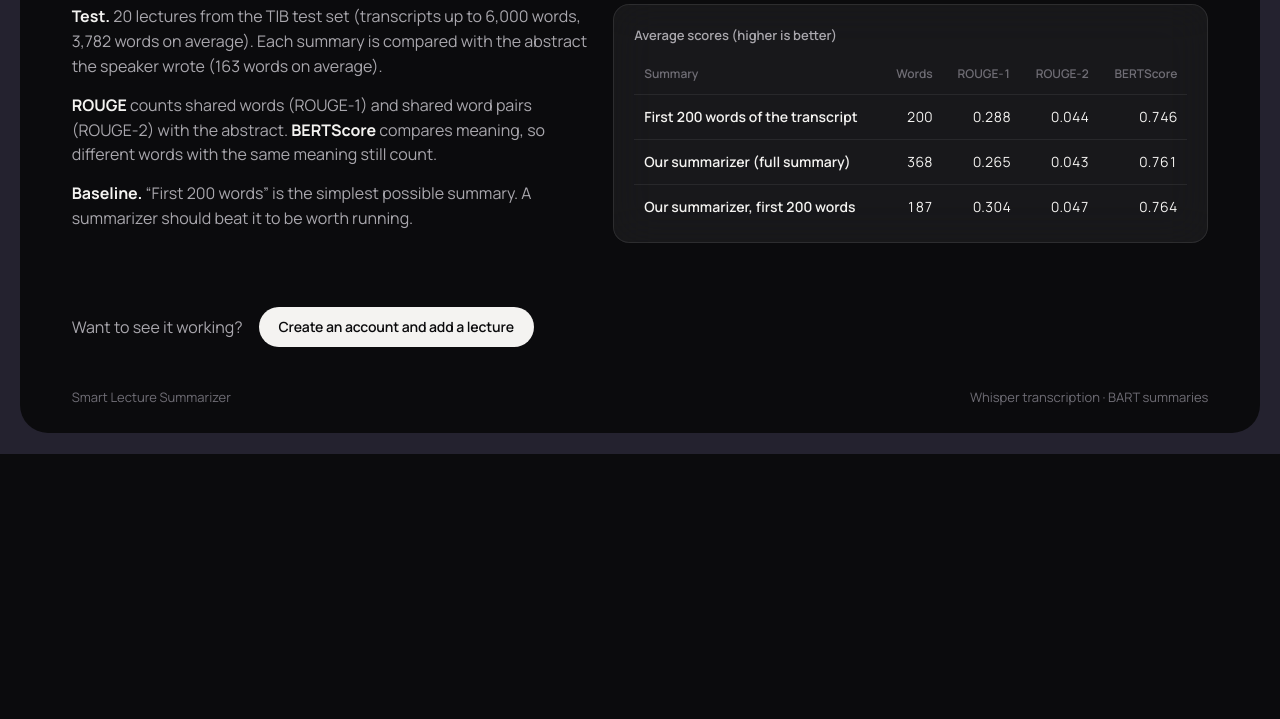
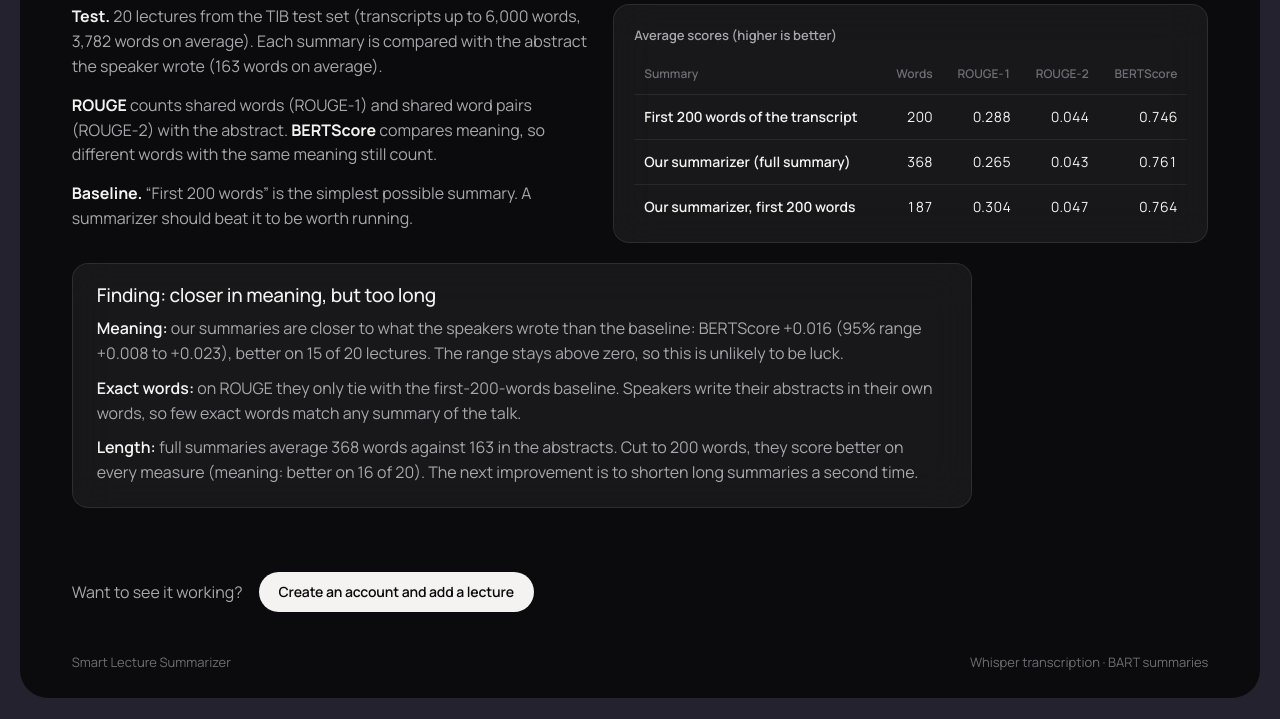
Before and after one commit to SHIMON1234567890/Smart_Lecture_Summarizer---Copy, a Flask app: page /models in a window 1280 px wide. Shown: the part 2005-2724 px from the top of the page. Before the commit the page ends 2459 px from the top, so only its background shows below. Run offline with Flask 3, Linux system fonts and the light colour scheme.

Commit message:
Models page: add the summary evaluation finding
Co-Authored-By: Claude Opus 5.5 <noreply@anthropic.com>

```diff
--- a/app/templates/models.html
+++ b/app/templates/models.html
@@ -126,7 +126,16 @@
                 </table>
             </div>
         </div>
-        {% if summary_finding %}<div class="finding glass"><h3>Finding</h3>{{ summary_finding }}</div>{% endif %}
+        {% if summary_eval.app_minus_lead %}
+        {% set full = summary_eval.app_minus_lead.app %}
+        {% set cut = summary_eval.app_minus_lead.app_first200 %}
+        <div class="finding glass">
+            <h3>Finding: closer in meaning, but too long</h3>
+            <p><em>Meaning:</em> our summaries are closer to what the speakers wrote than the baseline: BERTScore {{ '%+.3f'|format(full.bertscore.mean) }} (95% range {{ '%+.3f'|format(full.bertscore.ci95[0]) }} to {{ '%+.3f'|format(full.bertscore.ci95[1]) }}), better on {{ full.bertscore.app_wins }} of {{ summary_eval.n }} lectures. The range stays above zero, so this is unlikely to be luck.</p>
+            <p><em>Exact words:</em> on ROUGE they only tie with the first-200-words baseline. Speakers write their abstracts in their own words, so few exact words match any summary of the talk.</p>
+            <p><em>Length:</em> full summaries average {{ summary_eval.systems.app.words_mean|round|int }} words against {{ summary_eval.reference_words_mean|round|int }} in the abstracts. Cut to 200 words, they score better on every measure (meaning: better on {{ cut.bertscore.app_wins }} of {{ summary_eval.n }}). The next improvement is to shorten long summaries a second time.</p>
+        </div>
+        {% endif %}
         {% else %}
         <div class="finding glass">
             <p>The evaluation hasn't been run on this computer yet. Run <code>.venv\Scripts\python summary_eval\evaluate.py</code> (about an hour) and refresh this page.</p>
```
